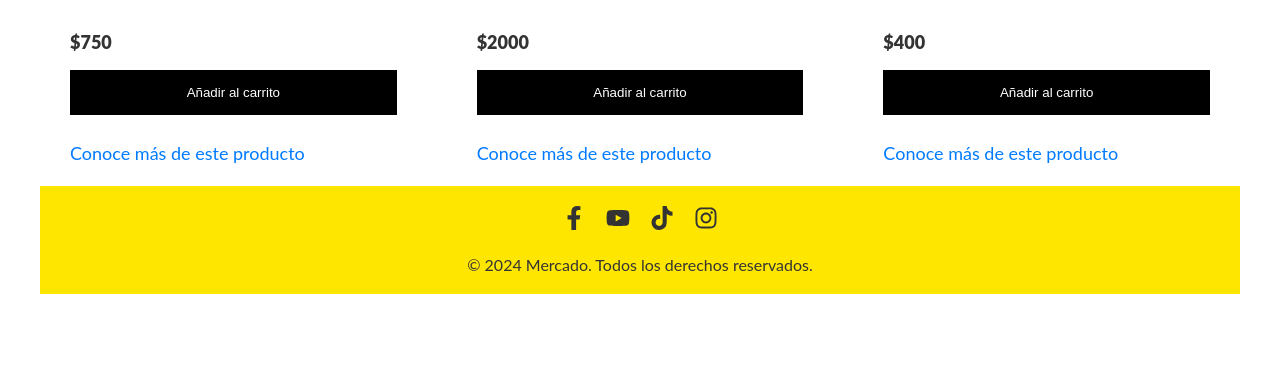
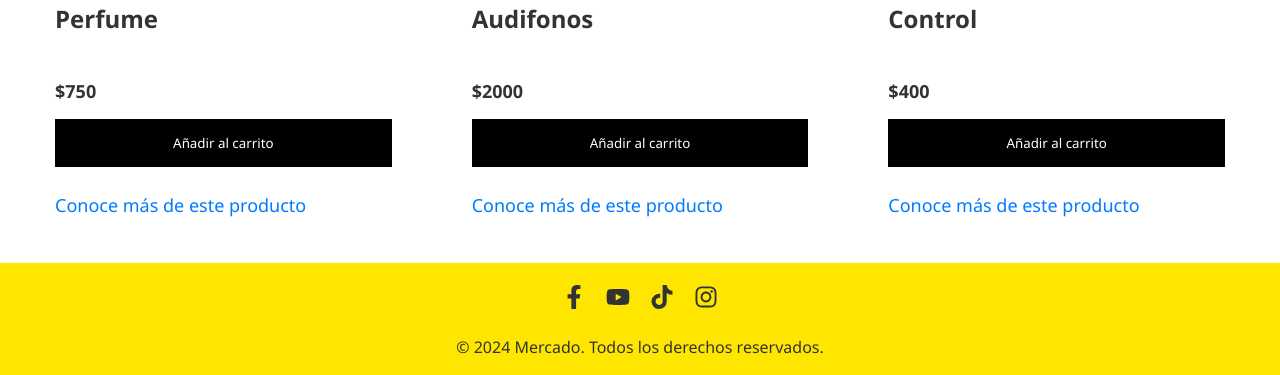
Before and after one commit to VictorC0des/Carrito-Compras-React, a React (Vite) app: page / in a window 1280 px wide. Shown: the part 1063-1438 px from the top of the page. Before the commit the page ends 1357 px from the top, so only its background shows below. Built offline with nearby package versions, Linux system fonts and the light colour scheme.

Commit message:
f:Font changed, a bit stylized

```diff
--- a/package.json
+++ b/package.json
@@ -21,6 +21,6 @@
     "@types/react": "^18.0.15",
     "@types/react-dom": "^18.0.6",
     "@vitejs/plugin-react": "^2.0.0",
-    "vite": "^3.0.0"
+    "vite": "^3.2.10"
   }
 }
--- a/src/index.css
+++ b/src/index.css
@@ -5,11 +5,12 @@
     margin: 0;
     padding: 0;
     box-sizing: border-box;
+    font-family: 'Segoe UI', Tahoma, Geneva, Verdana, sans-serif;
 }
 
 body {
     margin: 0 auto;
-    max-width: 1200px;
+    max-width: 100%;
     font-family: 'Lato';
     color: #333;
 }
@@ -33,6 +34,7 @@ header {
     display: flex;
     justify-content: space-between;
     padding: 30px 0 40px 0;
+    margin: 15px 20px;
 }
 
 .container-icon {
@@ -135,6 +137,7 @@ header {
 
 /* Main */
 .container-items {
+    margin: 25px;
     display: grid;
     grid-template-columns: repeat(3, 1fr);
     gap: 20px;
@@ -178,7 +181,7 @@ header {
 }
 
 .info-product button {
-    border: none;
+    border: 30px;
     background: none;
     background-color: #000;
     color: #fff;
@@ -206,6 +209,7 @@ header {
 }
 
 .product-details .product-image {
+    margin-top: 45px;
     max-width: 100%;
     height: auto;
     max-height: 400px; /* Reducir el tamaño máximo de la imagen */
@@ -310,11 +314,11 @@ header {
 }
 
 .footer-container {
+    align-items: center;
     background-color: #ffe600;
     color: #333;
     text-align: center;
     padding: 20px 0;
-    font-family: 'Lato', sans-serif;
 }
 
 .social-media-links a {
```
Also changed, not shown: 1 other file (tests, documents, lock files or other folders).
